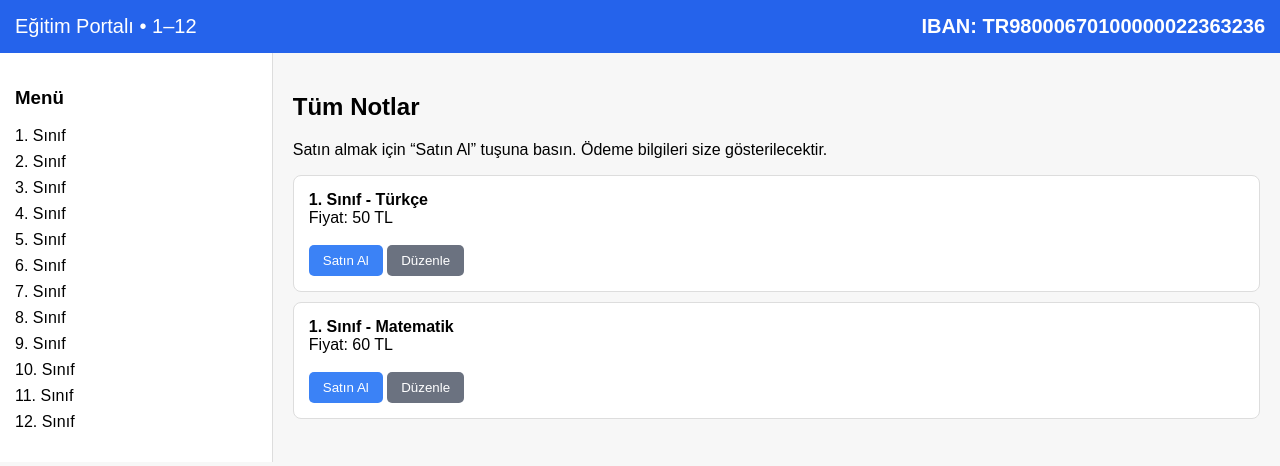
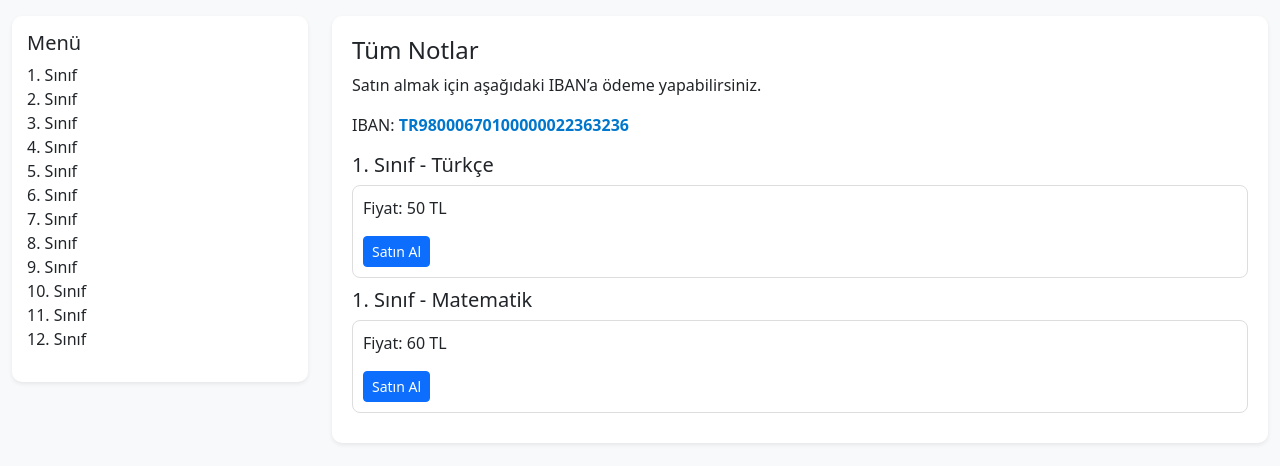
Before and after one commit to kodmekanizmamuh-oss/egitim-portali, a plain HTML site: page index.html in a window 1280 px wide. Drawn offline with nearby package versions, Linux system fonts and the light colour scheme.

Commit message:
Update index.html

```diff
--- a/index.html
+++ b/index.html
@@ -3,33 +3,24 @@
 <head>
   <meta charset="UTF-8">
   <meta name="viewport" content="width=device-width, initial-scale=1.0">
-  <title>Eğitim Portalı</title>
+  <title>Eğitim Portalı • 1–12</title>
+  <link rel="stylesheet" href="https://cdn.jsdelivr.net/npm/bootstrap@5.3.2/dist/css/bootstrap.min.css">
   <style>
-    body { font-family: Arial, sans-serif; background: #f7f7f7; margin: 0; }
-    header { background: #2563eb; color: #fff; padding: 15px; font-size: 20px; }
-    .container { display: flex; }
-    .menu { width: 20%; background: #fff; padding: 15px; border-right: 1px solid #ddd; }
-    .menu ul { list-style: none; padding: 0; }
-    .menu li { margin-bottom: 8px; cursor: pointer; }
-    .content { width: 80%; padding: 20px; }
-    .card { background: #fff; border: 1px solid #ddd; padding: 15px; margin-bottom: 10px; border-radius: 8px; }
-    button { padding: 8px 14px; border: none; cursor: pointer; border-radius: 5px; }
-    .buy { background: #3b82f6; color: white; }
-    .edit { background: #6b7280; color: white; }
-    .iban { float: right; font-weight: bold; }
+    body { background: #f8f9fa; }
+    .sidebar { background: white; border-radius: 10px; padding: 15px; }
+    .content { background: white; border-radius: 10px; padding: 20px; }
+    .note-card { border: 1px solid #ddd; border-radius: 8px; padding: 10px; margin-bottom: 10px; }
+    .iban { font-weight: bold; color: #0077cc; }
   </style>
 </head>
 <body>
-
-<header>
-  Eğitim Portalı • 1–12
-  <span class="iban">IBAN: TR98000670100000022363236</span>
-</header>
-
-<div class="container">
-  <div class="menu">
-    <h3>Menü</h3>
-    <ul>
+  <div class="container-fluid mt-3">
+    <div class="row">
+      <!-- Sol Menü -->
+      <div class="col-md-3">
+        <div class="sidebar shadow-sm">
+          <h5>Menü</h5>
+          <ul class="list-unstyled">
             <li>1. Sınıf</li>
             <li>2. Sınıf</li>
             <li>3. Sınıf</li>
@@ -44,36 +35,36 @@
             <li>12. Sınıf</li>
           </ul>
         </div>
-
-  <div class="content">
-    <h2>Tüm Notlar</h2>
-    <p>Satın almak için “Satın Al” tuşuna basın. Ödeme bilgileri size gösterilecektir.</p>
-
-    <div class="card">
-      <b>1. Sınıf - Türkçe</b><br>
-      Fiyat: 50 TL <br><br>
-      <button class="buy" onclick="buyNote('1. Sınıf Türkçe', 50)">Satın Al</button>
-      <button class="edit">Düzenle</button>
       </div>
 
-    <div class="card">
-      <b>1. Sınıf - Matematik</b><br>
-      Fiyat: 60 TL <br><br>
-      <button class="buy" onclick="buyNote('1. Sınıf Matematik', 60)">Satın Al</button>
-      <button class="edit">Düzenle</button>
+      <!-- İçerik -->
+      <div class="col-md-9">
+        <div class="content shadow-sm">
+          <h4>Tüm Notlar</h4>
+          <p>Satın almak için aşağıdaki IBAN’a ödeme yapabilirsiniz.</p>
+          <p>IBAN: <span class="iban">TR98000670100000022363236</span></p>
+
+          <h5>1. Sınıf - Türkçe</h5>
+          <div class="note-card">
+            <p>Fiyat: 50 TL</p>
+            <button class="btn btn-primary btn-sm" onclick="buyNote('1. Sınıf Türkçe', 50)">Satın Al</button>
+          </div>
+
+          <h5>1. Sınıf - Matematik</h5>
+          <div class="note-card">
+            <p>Fiyat: 60 TL</p>
+            <button class="btn btn-primary btn-sm" onclick="buyNote('1. Sınıf Matematik', 60)">Satın Al</button>
+          </div>
+        </div>
       </div>
     </div>
   </div>
 
   <script>
-  function buyNote(ders, fiyat) {
-    alert(
-      ders + " notunu satın almak için lütfen aşağıdaki IBAN’a " + fiyat + " TL gönderin:\n\n" +
-      "IBAN: TR98000670100000022363236\n\n" +
-      "Ödeme dekontunu şu e-posta adresine gönderiniz: ornek@mail.com"
-    );
+    function buyNote(note, price) {
+      alert(note + " notunu satın almak için " + price + " TL'yi aşağıdaki IBAN’a gönderin:\n\n" +
+            "IBAN: TR98000670100000022363236");
     }
   </script>
-
 </body>
 </html>
```
Lines whose indentation alone changed are shown as unchanged.
